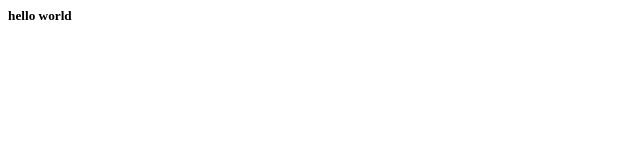
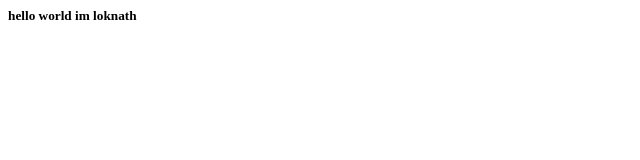
Before and after one commit to lok435/html, a plain HTML site: page index.html in a window 1280 px wide. Shown: the full height of the page, 0-640 px from the left. Drawn offline with Linux system fonts and the light colour scheme.

Commit message:
modifying the code

```diff
--- a/index.html
+++ b/index.html
@@ -2,6 +2,6 @@
   <head>
     </head>
   <body>
-    <h5>hello world</h5>
+    <h5>hello world im loknath</h5>
     </body>
   </html>
```
